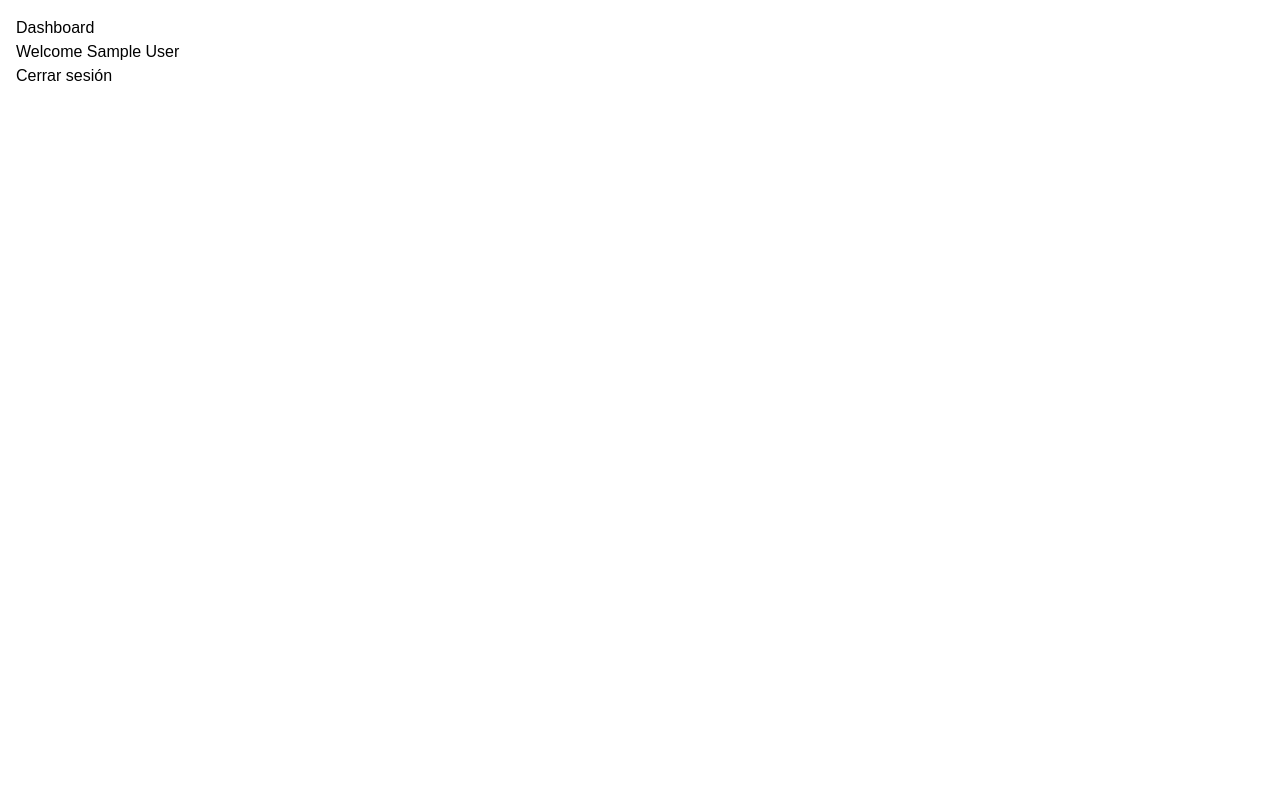
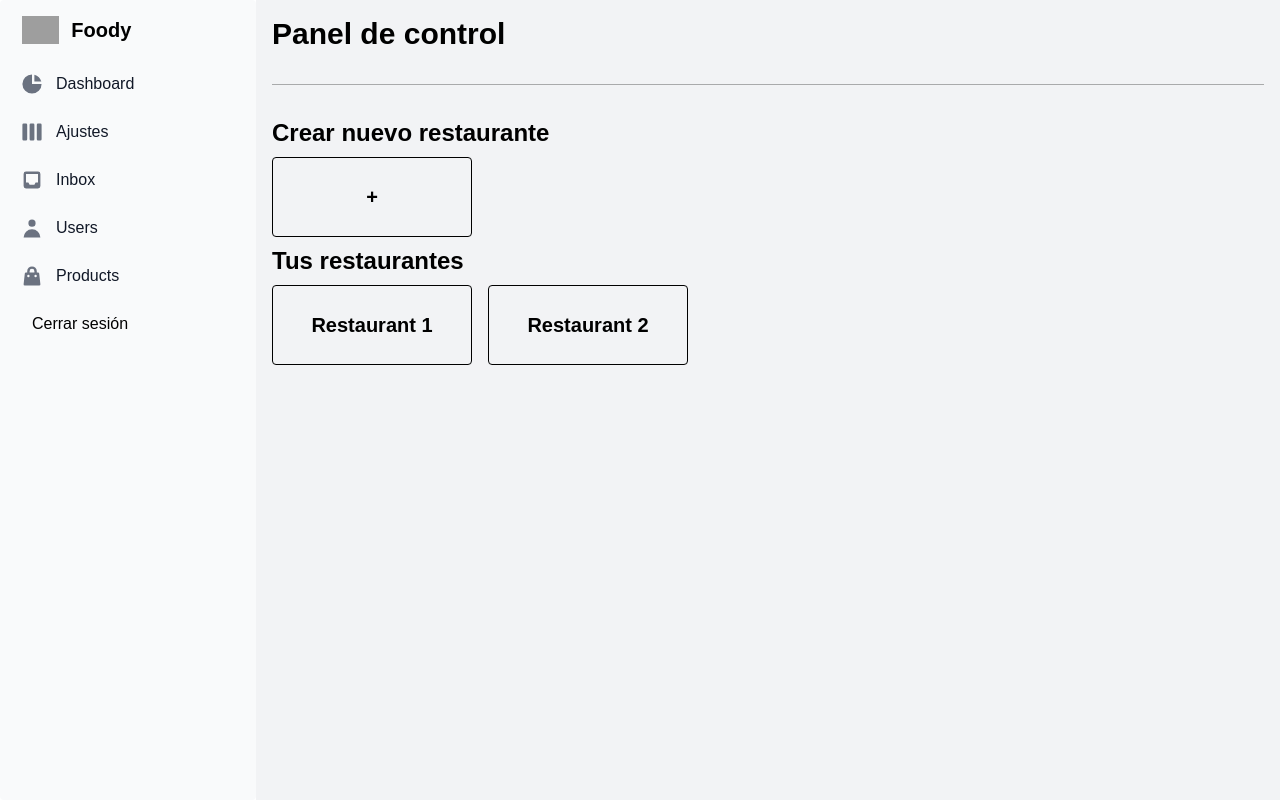
Before and after one commit to No-Country-simulation/c24-39-t-webapp, a Next.js app in the folder frontend/: page /dashboard in a window 1280 px wide. Built offline with nearby package versions, Linux system fonts and the light colour scheme; no server answers; sample sign-in values are in the browser's storage; grey boxes are pictures that could not be loaded.

Commit message:
Add dashboard styles (for review)

```diff
--- a/frontend/src/app/dashboard/page.tsx
+++ b/frontend/src/app/dashboard/page.tsx
@@ -1,16 +1,33 @@
 import { redirect } from "next/navigation"
 import { auth } from "../../../auth"
-import LogoutButton from "@/components/logout-button"
+import { Role } from "@/utils/constants"
+import Sidebar from "@/components/sidebar-dashboard"
+import {HR} from "flowbite-react"
 
 export default async function DashboardPage(){
     const session = await auth()
+
     if(!session || !session.user) {
         redirect("/login")
     }
 
-return <main className="container mx-auto p-4 text-black">
-    <h1>Dashboard</h1>
-    <p>Welcome {session.user.name}</p>
-    <LogoutButton />
+    if(session.user.role !== Role.Restaurant) {
+        //redirect("/perfil")
+        console.log("Usuario entro al panel cuidadooo!!")
+    }
+
+return <main className="text-black flex w-full h-screen">
+        <Sidebar />
+        <div className="bg-gray-200/50 p-4 flex-1">
+	    <h1 className="text-3xl font-bold leading-2">Panel de control</h1>
+      		<HR className="bg-black/30" />
+	    <h2 className="text-2xl font-semibold leading-2 mb-2">Crear nuevo restaurante</h2>
+	    <button className="bg-transparent hover:bg-gray-100 flex items-center justify-center text-xl font-semibold h-[80px] w-[200px] rounded border border-black hover:border-primary hover:text-primary transition-colors">+</button>
+	    <h2 className="text-2xl font-semibold leading-2 my-2" >Tus restaurantes</h2>
+	    <div className="flex gap-4">
+		<div className="flex items-center justify-center text-xl font-semibold h-[80px] w-[200px] rounded border border-black">Restaurant 1</div>
+		<div className="flex items-center justify-center text-xl font-semibold h-[80px] w-[200px] rounded border border-black">Restaurant 2</div>
+	    </div>
+	</div>
     </main>
 }
--- a/frontend/src/app/page.tsx
+++ b/frontend/src/app/page.tsx
@@ -15,7 +15,6 @@ import Image from "next/image";
 import { auth } from "../../auth";
 import 'tailwindcss'; // ??????
 import LogoutButton from "@/components/logout-button";
-import Link from "next/link";
 import { Role } from "@/utils/constants";
 //import Header from "@/components/Header";
 //import Head from "next/head";
@@ -88,10 +87,18 @@ export default async function Home() {
                   inline label={<Avatar alt="User settings"
                   img="/user.png" rounded />}>
                 <DropdownHeader>
-                  <span className="block text-sm">Usuario</span>
-                  <span className="block truncate text-sm font-medium">{session.user.email}</span>
+                  <span className="block text-sm">{session.user.name}</span>
+                  <span className="block truncate text-sm font-medium">{session.user.role}</span>
                 </DropdownHeader>
-                <DropdownItem><Link href="/dashboard">Panel de administración</Link></DropdownItem>
+                {
+                  session.user.role === Role.Restaurant ? (
+                    <DropdownItem href="/dashboard">
+                      Panel de administración
+                    </DropdownItem>) :
+                    <DropdownItem href="/perfil">
+                      Perfil
+                    </DropdownItem>
+                }
                 <DropdownItem>Settings</DropdownItem>
                 <DropdownDivider />
                 <DropdownItem as={LogoutButton}>
--- /dev/null
+++ b/frontend/src/components/sidebar-dashboard.tsx
@@ -0,0 +1,37 @@
+"use client"
+
+import { Sidebar, SidebarItem, SidebarLogo, SidebarItemGroup, SidebarItems  } from "flowbite-react"
+import LogoutButton from "@/components/logout-button"
+import {HiChartPie, HiInbox, HiShoppingBag, HiUser, HiViewBoards } from "react-icons/hi"
+
+export default function SidebarDashboard() {
+    return (
+        <Sidebar aria-label="Ejemplo de sidebar">
+            <SidebarLogo href="/" img="/foodylogo.svg" imgAlt="Flowbite logo">
+                Foody
+            </SidebarLogo>
+                <SidebarItems>
+                    <SidebarItemGroup>
+                        <SidebarItem href="/dasboard" icon={HiChartPie}>
+                            Dashboard
+                        </SidebarItem>
+                        <SidebarItem href="#" icon={HiViewBoards}>
+                            Ajustes
+                        </SidebarItem>
+                           <SidebarItem href="#" icon={HiInbox}>
+                           Inbox
+                        </SidebarItem>
+                        <SidebarItem href="#" icon={HiUser}>
+                            Users
+                        </SidebarItem>
+                        <SidebarItem href="#" icon={HiShoppingBag}>
+                            Products
+                        </SidebarItem>
+                        <SidebarItem>
+                            <LogoutButton />
+                        </SidebarItem>
+                    </SidebarItemGroup>
+                </SidebarItems>
+        </Sidebar>
+    )
+}
--- a/frontend/src/utils/constants.ts
+++ b/frontend/src/utils/constants.ts
@@ -2,6 +2,6 @@ export const URL_BACKEND = "https://c24-39-t-webapp.onrender.com";
 
 // Para comparar roles
 export enum Role {
-    Restaurant = "restaurant",
-    User = "user",
+    Restaurant = "RESTAURANT",
+    User = "USER",
 }
```
